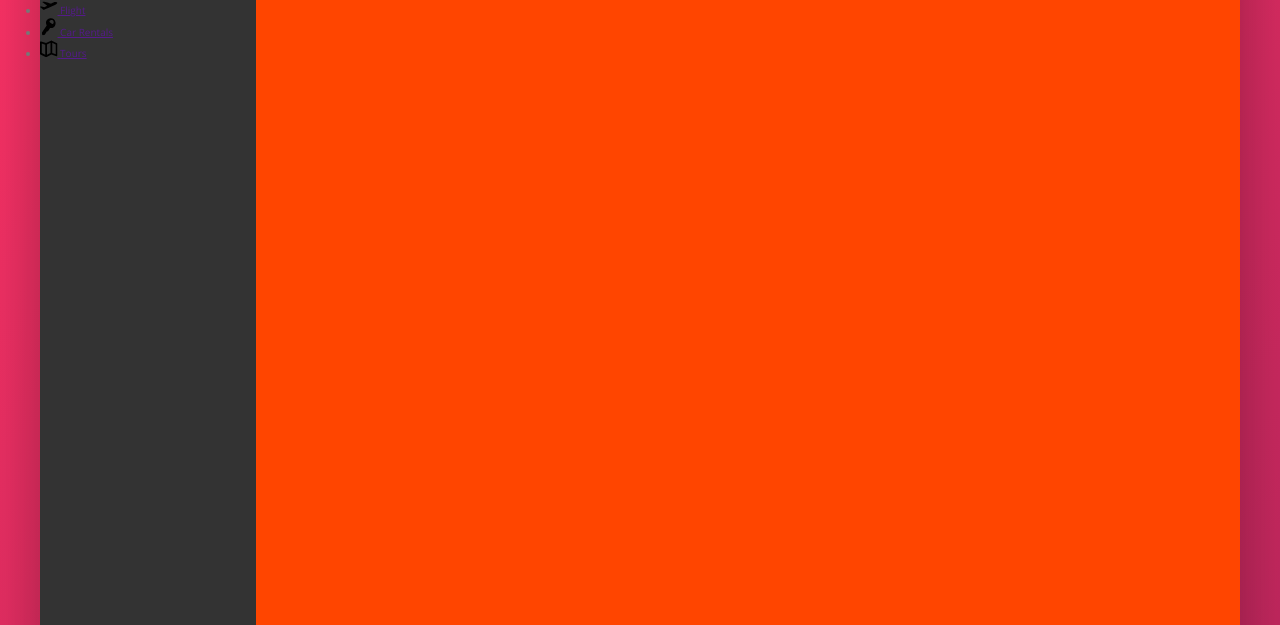
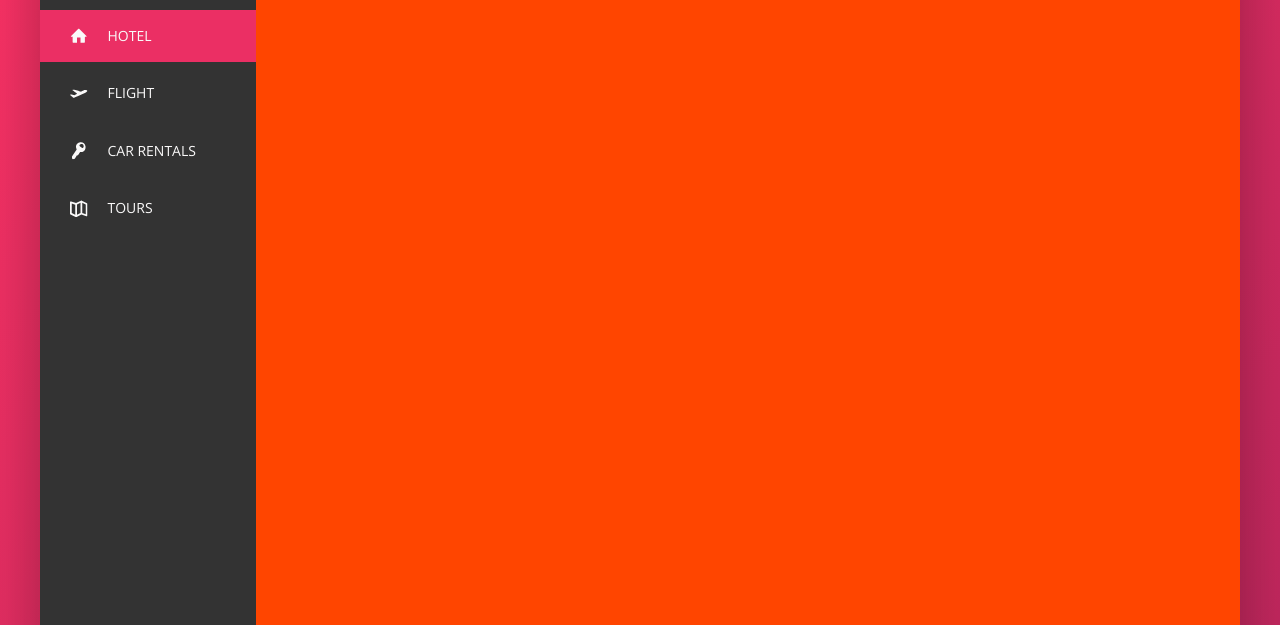
Before and after one commit to CLTsolutions/advanced_css_course, a website: page Trillo/starter/index.html in a window 1280 px wide. Shown: the part 175-800 px from the top of the page. Drawn offline with nearby package versions, Linux system fonts and the light colour scheme.

Commit message:
finished nav / added animations

```diff
--- a/Trillo/starter/index.html
+++ b/Trillo/starter/index.html
@@ -61,7 +61,7 @@
         <!-- sidebar mainly holds navigation -->
         <nav class="sidebar">
           <ul class="side-nav">
-            <li class="side-nav__item">
+            <li class="side-nav__item side-nav__item--active">
               <a href="" class="side-nav__link">
                 <svg class="side-nav__icon">
                   <use xlink:href="img/sprite.svg#icon-home"></use>
--- a/Trillo/starter/sass/_components.scss
+++ b/Trillo/starter/sass/_components.scss
@@ -141,15 +141,80 @@
 
 //======== SIDE NAVIGATION ==========
 .side-nav {
+  font-size: 1.4rem;
+  list-style: none;
+  margin-top: 3.5rem;
+
   &__item {
+    // setting parent element to position relative
+    // -- so pseudo element is positioned correctly
+    position: relative;
+
+    &:not(:last-child) {
+      margin-bottom: 0.5rem;
+    }
   }
 
-  &__link {
+  // normal state without any effects
+  &__item::before {
+    // have to specify content or else it won't show in browser
+    content: '';
+    position: absolute;
+    top: 0;
+    left: 0;
+    height: 100%;
+    width: 3px;
+    background-color: var(--color-primary);
+    // scaleY only occurs in y direction (top-bottom)
+    // default is center
+    transform: scaleY(0);
+    // transform-origin: bottom;
+    // can set different settings for different props
+    // width .2s is the delay
+    transition: transform 0.2s, width 0.4s cubic-bezier(1, 0, 0, 1) 0.2s,
+      background-color 0.1s;
   }
+
+  &__item:hover::before,
+  &__item--active::before {
+    transform: scaleY(1);
+    // so hover expands to 100%
+    width: 100%;
+  }
+
+  &__item:active::before {
+    background-color: var(--color-primary-light);
+  }
+
+  &__link:link,
+  &__link:visited {
+    color: var(--color-grey-light-1);
+    text-decoration: none;
+    text-transform: uppercase;
+    display: block;
+    padding: 1.5rem 3rem;
+    // position specified so z-index works
+    position: relative;
+    // link on top of before pseudo element
+    z-index: 10;
+
+    // look at html to figure out which parent element is the flex container
+    display: flex;
+    align-items: center;
+  }
+
+  // an example of how currentColor works
+  // &__link:hover {
+  //   color: orangered;
+  // }
 
   &__icon {
     width: 1.75rem;
     height: 1.75rem;
+    margin-right: 2rem;
+    // currentColor is color of parent element
+    // supported by many browsers
+    fill: currentColor;
   }
 }
 
```
Also changed, not shown: Trillo/starter/css/style.css.
